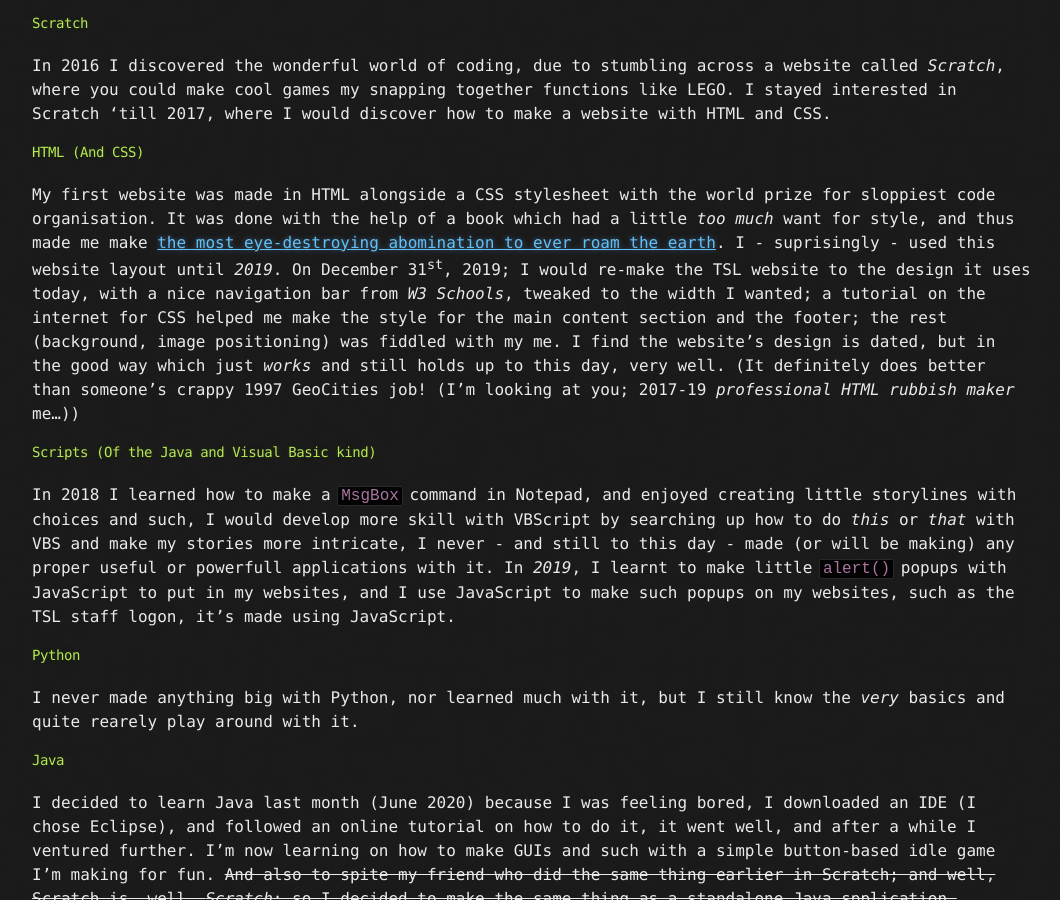
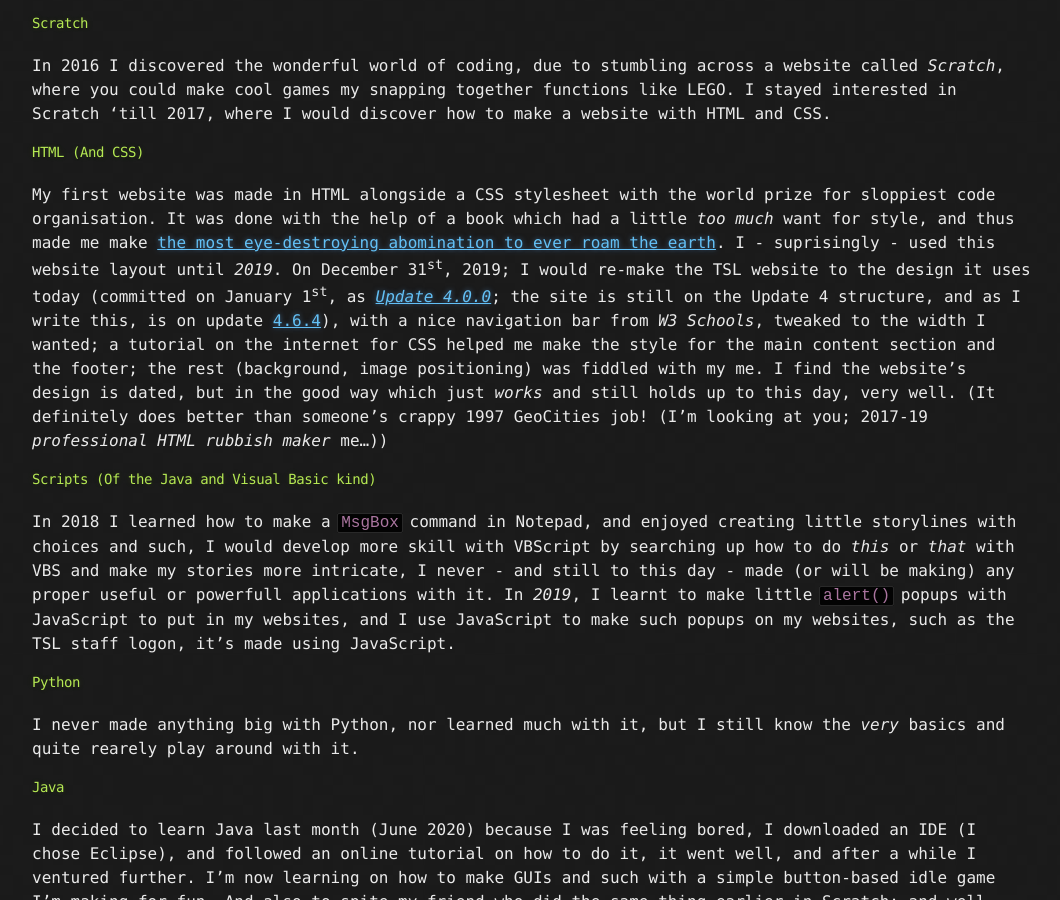
Before and after one commit to Toydotgame/Toydotgame.github.io, a Jekyll site: the page built from index.md, in a window 1280 px wide and 900 px high, scrolled down 1474 px. Shown: the whole window, without its empty margins (108-1168 px from the left). Built offline with Jekyll 4.4.1, drawn with Linux system fonts in a browser that asks for light colours; our own code applies the rules of GitHub Pages for plain Markdown files; the repository's description, which GitHub fills in, is left out.

Commit message:
Update index.md
Added some more GitHub side information about the TSL site redesign.

```diff
--- a/index.md
+++ b/index.md
@@ -47,7 +47,7 @@
 In 2016 I discovered the wonderful world of coding, due to stumbling across a website called _Scratch_, where you could make cool games my snapping together functions like LEGO. I stayed interested in Scratch 'till 2017, where I would discover how to make a website with HTML and CSS.
 
 #### HTML (And CSS)
-My first website was made in HTML alongside a CSS stylesheet with the world prize for sloppiest code organisation. It was done with the help of a book which had a little _too much_ want for style, and thus made me make [the most eye-destroying abomination to ever roam the earth](https://thescratchersltd.github.io/home.html). I - suprisingly - used this website layout until _2019_. On December 31<sup>st</sup>, 2019; I would re-make the TSL website to the design it uses today, with a nice navigation bar from _W3 Schools_, tweaked to the width I wanted; a tutorial on the internet for CSS helped me make the style for the main content section and the footer; the rest (background, image positioning) was fiddled with my me. I find the website's design is dated, but in the good way which just _works_ and still holds up to this day, very well. (It definitely does better than someone's crappy 1997 GeoCities job! (I'm looking at you; 2017-19 _professional HTML rubbish maker_ me...))
+My first website was made in HTML alongside a CSS stylesheet with the world prize for sloppiest code organisation. It was done with the help of a book which had a little _too much_ want for style, and thus made me make [the most eye-destroying abomination to ever roam the earth](https://thescratchersltd.github.io/home.html). I - suprisingly - used this website layout until _2019_. On December 31<sup>st</sup>, 2019; I would re-make the TSL website to the design it uses today (committed on January 1<sup>st</sup>, as _[Update 4.0.0](https://github.com/scratltd/scratltd.github.io/commit/06fc72ed43be222dbd5ea99e059479e94acd0529)_; the site is still on the Update 4 structure, and as I write this, is on update [4.6.4](https://github.com/scratltd/scratltd.github.io/commit/99a62936bc77fad5de2620d295617c2c1c1c0059)), with a nice navigation bar from _W3 Schools_, tweaked to the width I wanted; a tutorial on the internet for CSS helped me make the style for the main content section and the footer; the rest (background, image positioning) was fiddled with my me. I find the website's design is dated, but in the good way which just _works_ and still holds up to this day, very well. (It definitely does better than someone's crappy 1997 GeoCities job! (I'm looking at you; 2017-19 _professional HTML rubbish maker_ me...))
 
 #### Scripts (Of the Java and Visual Basic kind)
 In 2018 I learned how to make a `MsgBox` command in Notepad, and enjoyed creating little storylines with choices and such, I would develop more skill with VBScript by searching up how to do _this_ or _that_ with VBS and make my stories more intricate, I never - and still to this day - made (or will be making) any proper useful or powerfull applications with it.
```
